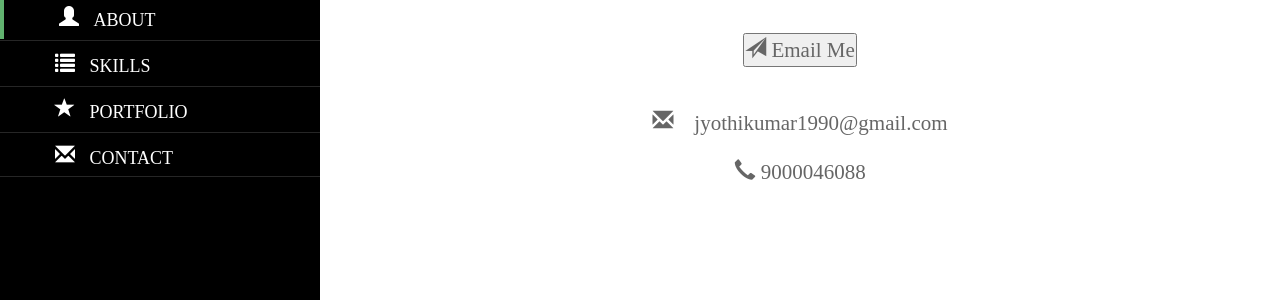
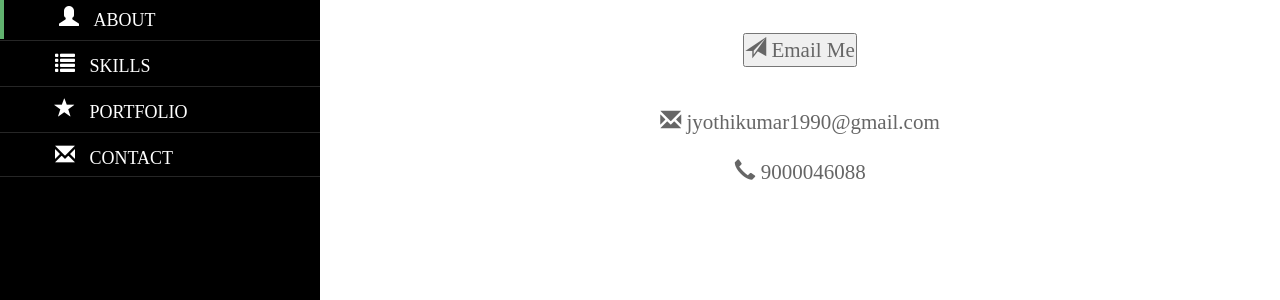
Before and after one commit to jyothikumar1990/jyothikumar1990.github.io, a Jekyll site: the page built from index.html, in a window 1280 px wide and 900 px high, scrolled down 2700 px. Shown: the part 433-733 px from the top of the window. Built offline with Jekyll 4.4.1, drawn with Linux system fonts in a browser that asks for light colours; nearby versions of some CDN libraries; some web fonts are replaced.

Commit message:
errors in index file are removed

```diff
--- a/index.html
+++ b/index.html
@@ -11,10 +11,10 @@
           <h1>Jyothikumar Janyavula</h1>
           <h2>Front-End Developer</h2>
           <div class="social">
-            <a href="https://github.com/jyothikumar1990"><img class="facebook" src="images/github.jpg"></a>
-            <a href="https://www.linkedin.com/hp/?dnr=ixD1V9vB6sZD_l5oaxE1U9u81neYglZ9kGbh"><img class="facebook" src="images/linkedin.png"></a>
-            <a href="https://www.facebook.com/jyothikumar.janyavula"><img class="facebook" src="images/facebook-white.png"></a>
-            <a href="http://jyothikumar1990.github.io/"><img class="facebook" src="images/website.jpg"></a>
+            <a href="https://github.com/jyothikumar1990"><img class="facebook" src="images/github.jpg" alt=""></a>
+            <a href="https://www.linkedin.com/hp/?dnr=ixD1V9vB6sZD_l5oaxE1U9u81neYglZ9kGbh"><img class="facebook" src="images/linkedin.png" alt=""></a>
+            <a href="https://www.facebook.com/jyothikumar.janyavula"><img class="facebook" src="images/facebook-white.png" alt=""></a>
+            <a href="http://jyothikumar1990.github.io/"><img class="facebook" src="images/website.jpg" alt=""></a>
           </div>
         </div>
         <!-- NAVIGATION MENU -->
@@ -45,27 +45,27 @@
         <div class="row skill_logo">
 
           <div class="col-lg-3 col-md-4 col-sm-4 col-xs-6 sub_skill wow pulse" data-wow-duration="0.4s" data-wow-delay="0.2s">
-            <img src="/images/html5.png"><br>
+            <img src="/images/html5.png" alt=""><br>
             <b>HTML5</b>
           </div>
 
           <div class="col-lg-3 col-md-4 col-sm-4 col-xs-6 sub_skill wow pulse" data-wow-duration="0.4s" data-wow-delay="0.4s">
-            <img src="/images/css3.png"><br>
+            <img src="/images/css3.png" alt=""><br>
             <b>CSS3</b>
           </div>
 
           <div class="col-lg-3 col-md-4 col-sm-4 col-xs-6 sub_skill wow pulse" data-wow-duration="0.4s" data-wow-delay="0.6s">
-            <img src="/images/js.png"><br>
+            <img src="/images/js.png" alt=""><br>
             <b>JS</b>
           </div>
 
           <div class="col-lg-3 col-md-4 col-sm-4 col-xs-6 sub_skill wow pulse" data-wow-duration="0.4s" data-wow-delay="0.8s">
-            <img src="/images/bootstrap.png"><br>
+            <img src="/images/bootstrap.png" alt=""><br>
             <b>BOOTSTRAP</b>
           </div>
 
           <div class="col-lg-3 col-md-4 col-sm-4 col-xs-6 sub_skill wow pulse" data-wow-duration="0.4s" data-wow-delay="1s">
-            <img src="/images/testing.png"><br>
+            <img src="/images/testing.png" alt=""><br>
             <b>TESTING</b>
           </div>
 
@@ -81,7 +81,7 @@
         <div class="row  portfolio_logo">
           <div class="col-lg-6 col-md-6 col-sm-12 col-xs-12" id="sub_portfolio">
             <div Id="project-content" class=" wow fadeInLeft" data-wow-duration="2s" data-wow-delay="0.3s">
-              <img src="/images/bookonnect.png"><br>
+              <img src="/images/bookonnect.png" alt=""><br>
               <b>BOOKONNECT</b>
               <p>Books, the best way to make friends. Friends, the best way to find books.Connecting friends and books.
               </p>
@@ -95,7 +95,7 @@
           </div>
           <div class="col-lg-6 col-md-6 col-sm-12 col-xs-12" id="sub_portfolio">
             <div Id="project-content" class=" wow fadeInRight" data-wow-duration="2s" data-wow-delay="0.3s">
-              <img src="/images/google.png"><br>
+              <img src="/images/google.png" alt=""><br>
               <b>GOOGLE ORANGE</b>
               <p>Created By Me using HTML5, CSS3, JavaScript and Bootstrap. Which Includes Direct Links to Social Networks.
               </p>
@@ -120,8 +120,8 @@
           </form>
         </div>
         <div class="col-md-12 col-xs-12 contact_details">
-          <div class="sub_contact"><span class="glyphicon glyphicon-envelope">  jyothikumar1990@gmail.com</div>
-          <div class="sub_contact"><span class="glyphicon glyphicon-earphone"></span>  9000046088</div>
+          <div class="sub_contact"><span class="glyphicon glyphicon-envelope"></span> jyothikumar1990@gmail.com </div>
+          <div class="sub_contact"><span class="glyphicon glyphicon-earphone"></span>  9000046088 </div>
         </div>
       </div>
     </div>
```
